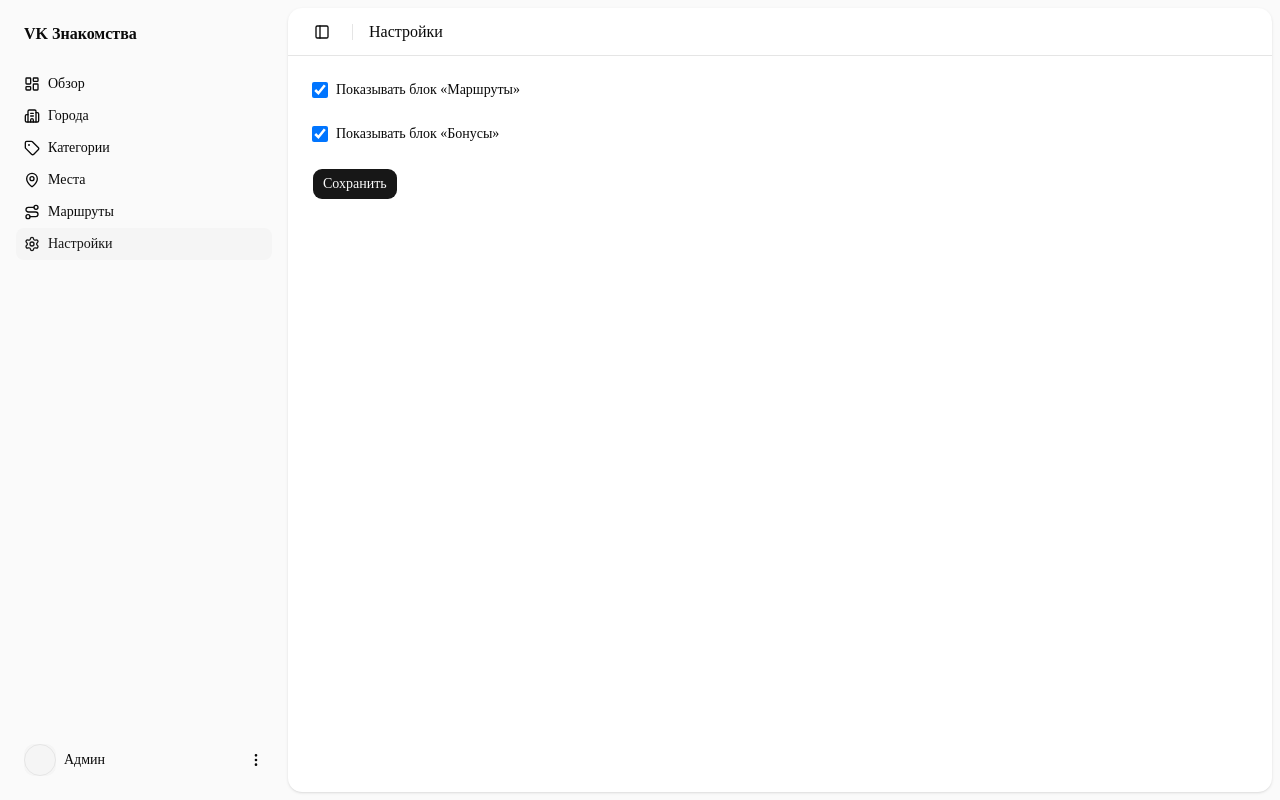
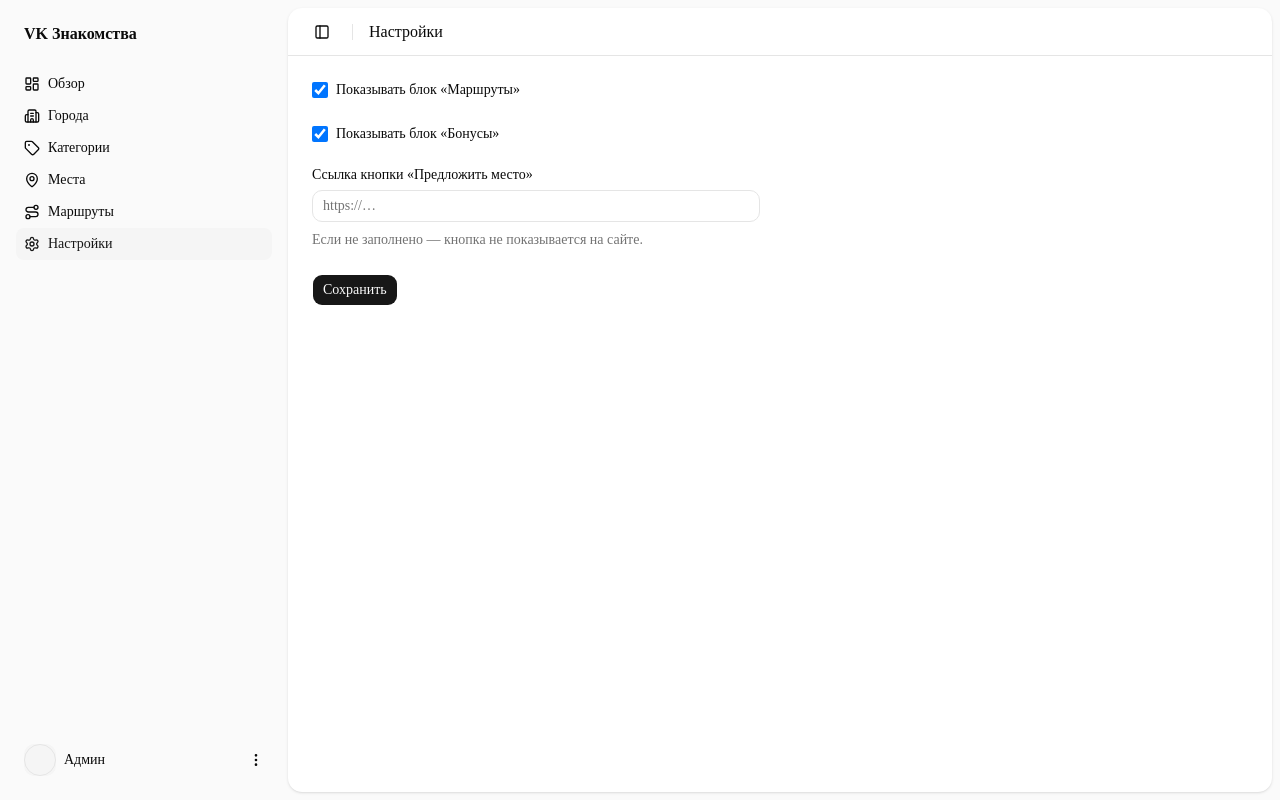
Before and after one commit to yakovlevyaroslav/vk-dating-meetings, a Next.js app: page /admin/settings in a window 1280 px wide. Built offline with nearby package versions, Linux system fonts and the light colour scheme; no server answers; the database is empty.

Commit message:
update настройки

```diff
--- a/src/app/(public)/layout.tsx
+++ b/src/app/(public)/layout.tsx
@@ -79,6 +79,7 @@ export default async function PublicRootLayout(props: PublicRootLayoutProps) {
         <Header
           showRoutesSection={settings.showRoutesSection}
           showBonusesSection={settings.showBonusesSection}
+          showSuggestPlace={Boolean(settings.suggestPlaceUrl)}
         />
         {children}
         <Footer />
--- a/src/app/admin/(shell)/settings/SiteSettingsForm.tsx
+++ b/src/app/admin/(shell)/settings/SiteSettingsForm.tsx
@@ -4,10 +4,13 @@ import { useActionState, useEffect, useRef } from 'react';
 import { toast } from 'sonner';
 
 import { Button } from '@/components/ui/button';
+import { Input } from '@/components/ui/input';
+import { Label } from '@/components/ui/label';
 
 interface SiteSettingsFormValues {
   showRoutesSection: boolean;
   showBonusesSection: boolean;
+  suggestPlaceUrl: string;
 }
 
 interface SiteSettingsFormProps {
@@ -49,6 +52,20 @@ export function SiteSettingsForm(props: SiteSettingsFormProps) {
         Показывать блок «Бонусы»
       </label>
 
+      <div className="flex flex-col gap-2">
+        <Label htmlFor="suggestPlaceUrl">Ссылка кнопки «Предложить место»</Label>
+        <Input
+          key={defaultValues.suggestPlaceUrl}
+          id="suggestPlaceUrl"
+          name="suggestPlaceUrl"
+          defaultValue={defaultValues.suggestPlaceUrl}
+          placeholder="https://…"
+        />
+        <p className="text-sm text-muted-foreground">
+          Если не заполнено — кнопка не показывается на сайте.
+        </p>
+      </div>
+
       {errorMessage ? <p className="text-sm text-destructive">{errorMessage}</p> : null}
 
       <Button type="submit" disabled={isPending} className="w-fit">
--- a/src/app/admin/(shell)/settings/actions.ts
+++ b/src/app/admin/(shell)/settings/actions.ts
@@ -10,6 +10,7 @@ export async function updateSiteSettings(
 ): Promise<string | undefined> {
   const showRoutesSection = formData.get('showRoutesSection') === 'on';
   const showBonusesSection = formData.get('showBonusesSection') === 'on';
+  const suggestPlaceUrl = String(formData.get('suggestPlaceUrl') ?? '').trim() || null;
 
   await prisma.siteSettings.upsert({
     where: {
@@ -19,10 +20,12 @@ export async function updateSiteSettings(
       id: 'main',
       showRoutesSection,
       showBonusesSection,
+      suggestPlaceUrl,
     },
     update: {
       showRoutesSection,
       showBonusesSection,
+      suggestPlaceUrl,
     },
   });
 
--- a/src/app/admin/(shell)/settings/page.tsx
+++ b/src/app/admin/(shell)/settings/page.tsx
@@ -16,6 +16,7 @@ export default async function AdminSettingsPage() {
           defaultValues={{
             showRoutesSection: settings.showRoutesSection,
             showBonusesSection: settings.showBonusesSection,
+            suggestPlaceUrl: settings.suggestPlaceUrl ?? '',
           }}
         />
       </div>
--- a/src/entities/siteSettings/getSiteSettings.ts
+++ b/src/entities/siteSettings/getSiteSettings.ts
@@ -3,6 +3,7 @@ import { prisma } from '@/core/db/prisma';
 const DEFAULT_SETTINGS = {
   showRoutesSection: true,
   showBonusesSection: true,
+  suggestPlaceUrl: null,
 };
 
 export async function getSiteSettings() {
--- a/src/widgets/CityPage/CityPage.tsx
+++ b/src/widgets/CityPage/CityPage.tsx
@@ -39,7 +39,7 @@ export async function CityPage(props: CityPageProps) {
 
       {settings.showBonusesSection ? <BonusesSection places={city.places} /> : null}
       {settings.showRoutesSection ? <RoutesSection routes={city.routes} /> : null}
-      <SuggestionsSection />
+      <SuggestionsSection suggestPlaceUrl={settings.suggestPlaceUrl} />
       <AppsSection />
     </main>
   );
--- a/src/widgets/CityPage/SuggestionsSection.tsx
+++ b/src/widgets/CityPage/SuggestionsSection.tsx
@@ -3,7 +3,13 @@ import flashImage from '@/assets/images/3d-flash-know.png';
 
 import styles from './SuggestionsSection.module.css';
 
-export function SuggestionsSection() {
+interface SuggestionsSectionProps {
+  suggestPlaceUrl: string | null;
+}
+
+export function SuggestionsSection(props: SuggestionsSectionProps) {
+  const { suggestPlaceUrl } = props;
+
   return (
     <section id="suggest" className={styles.root}>
       <div className={styles.content}>
@@ -15,10 +21,11 @@ export function SuggestionsSection() {
           <img className={styles.image + ' ' + styles.imagePin} src={pinImage.src} alt="Image Pin" />
           <img className={styles.image + ' ' + styles.imageFlash} src={flashImage.src} alt="Image Flash" />
         </h2>
-        {/* TODO: заменить на реальную ссылку для предложения места */}
-        <a href="https://app.pthwy.ru/hUvS0" target="_blank" rel="noreferrer" className={styles.button}>
-          Предложить место
-        </a>
+        {suggestPlaceUrl ? (
+          <a href={suggestPlaceUrl} target="_blank" rel="noreferrer" className={styles.button}>
+            Предложить место
+          </a>
+        ) : null}
         <div className={styles.lighterBackground} />
       </div>
     </section>
--- a/src/widgets/Header/Header.tsx
+++ b/src/widgets/Header/Header.tsx
@@ -19,6 +19,7 @@ import styles from './Header.module.css';
 interface HeaderProps {
   showRoutesSection: boolean;
   showBonusesSection: boolean;
+  showSuggestPlace: boolean;
 }
 
 type MobilePanel = 'menu' | 'city' | null;
@@ -40,7 +41,7 @@ function getEntryPointMenuItem(showRoutesSection: boolean, showBonusesSection: b
 }
 
 export function Header(props: HeaderProps) {
-  const { showRoutesSection, showBonusesSection } = props;
+  const { showRoutesSection, showBonusesSection, showSuggestPlace } = props;
   const pathname = usePathname();
   const activeCity = getActiveCity(pathname);
   const [openPanel, setOpenPanel] = useState<MobilePanel>(null);
@@ -50,9 +51,9 @@ export function Header(props: HeaderProps) {
       href: '#places', label: 'Места на карте',
     },
     ...(entryPointMenuItem ? [entryPointMenuItem] : []),
-    {
+    ...(showSuggestPlace ? [{
       href: '#suggest', label: 'Предложить место',
-    },
+    }] : []),
   ];
 
   function togglePanel(panel: MobilePanel) {
```
Also changed, not shown: 2 other files (tests, documents, lock files or other folders).
